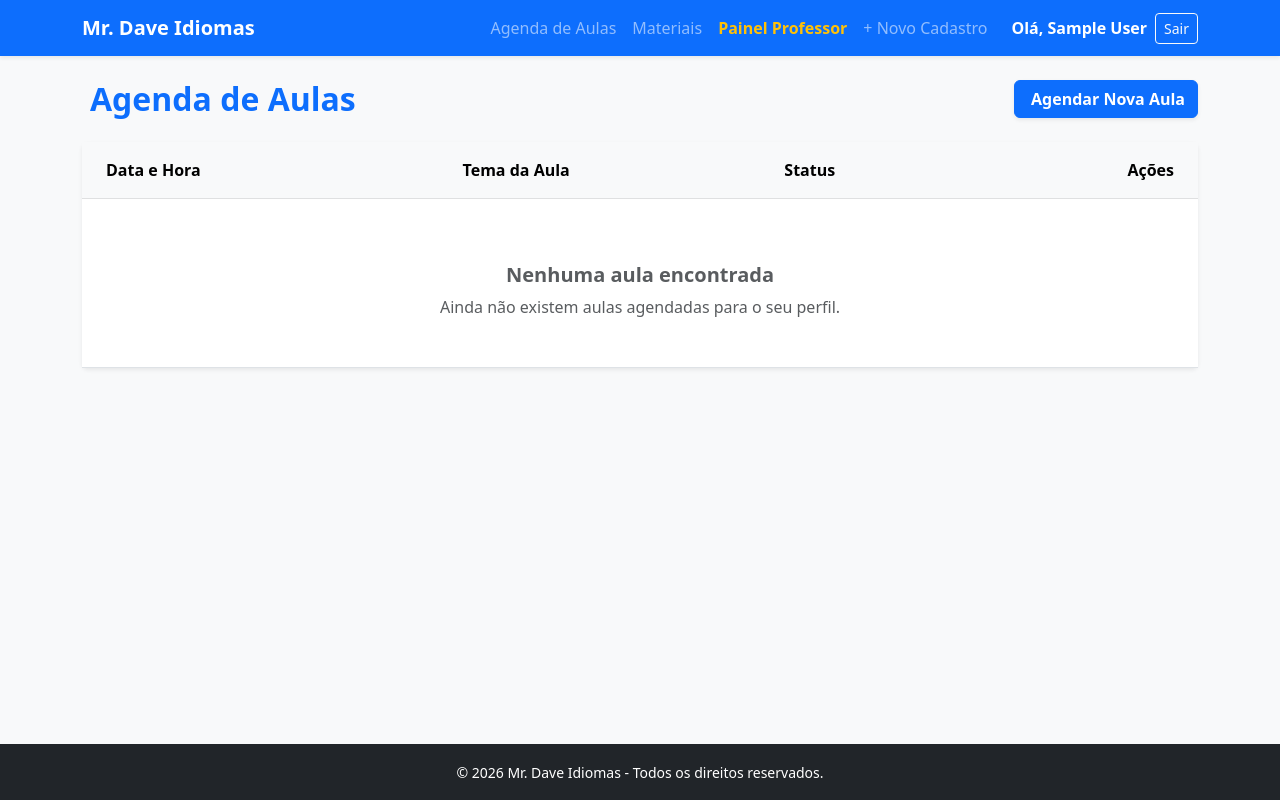
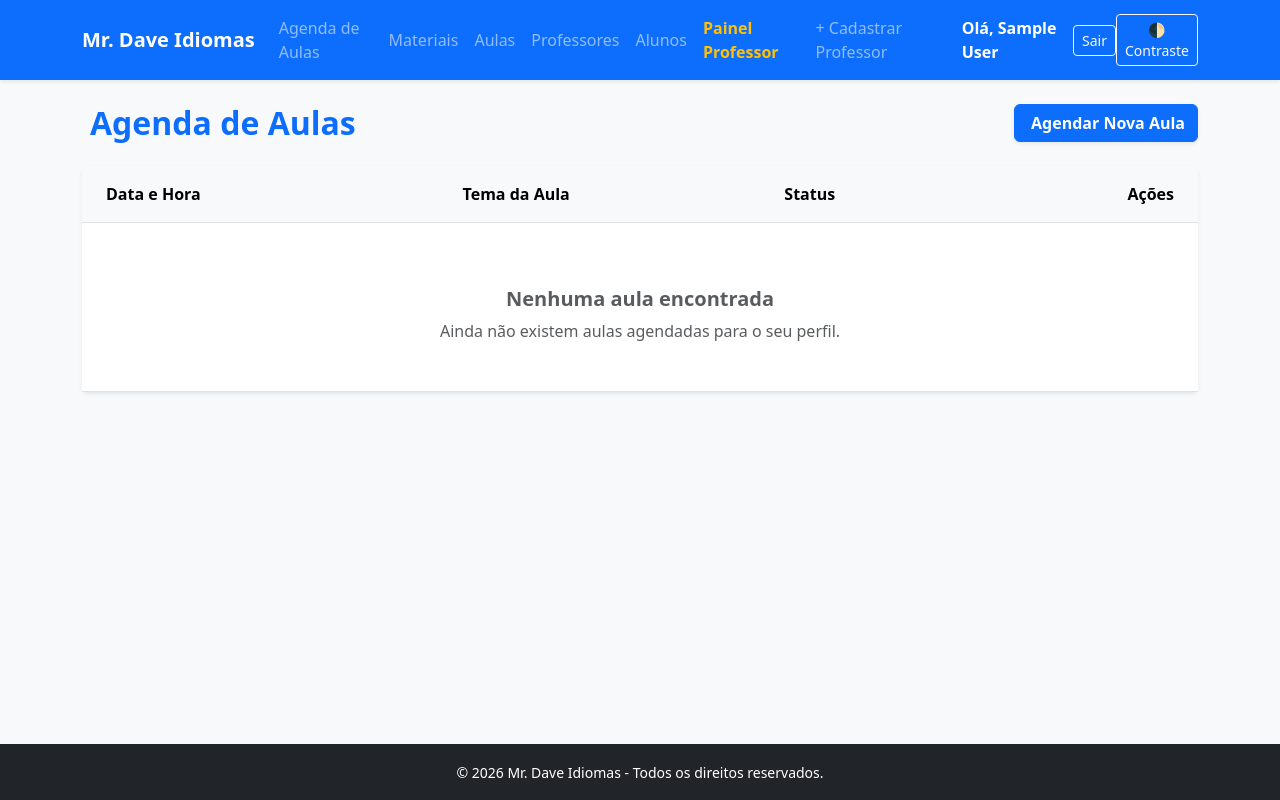
Before and after one commit to paula-helena/projeto_gestao_escolar, a Flask app: page /aulas in a window 1280 px wide. Run offline with Flask 3, Linux system fonts and the light colour scheme; the visitor is signed in with stand-in values (Sample User, id 1); data that the repository does not hold is empty; some libraries are stand-ins or nearby versions.

Commit message:
Botão de contraste e acessibilidade + menus de navegação Aulas, Alunos e Professores

```diff
--- a/templates/base.html
+++ b/templates/base.html
@@ -7,8 +7,52 @@
 
     <!-- Bootstrap 5 CSS -->
     <link href="https://cdn.jsdelivr.net/npm/bootstrap@5.3.0/dist/css/bootstrap.min.css" rel="stylesheet">
+    <style>
+/* Padrão base (Modo Claro) em conformidade com WCAG (Contraste > 7:1 - Nível AAA) */
+    :root {
+        --bs-body-bg: #ffffff;
+        --bs-body-color: #333333;
+    }
+
+
+    /* Padrão de Alto Contraste (Modo Escuro WCAG AAA) */
+    [data-bs-theme="dark"] {
+        --bs-body-bg: #000000 !important;
+        --bs-body-color: #ffffff !important;
+        --bs-tertiary-bg: #121212 !important;
+        --bs-secondary-color: #ffd700 !important;
+    }
+
+
+    [data-bs-theme="dark"] a {
+        color: #3399ff !important;
+        text-decoration: !important;
+    }
+
+
+    [data-bs-theme="dark"] .card,
+    [data-bs-theme="dark"] .modal-content,
+    [data-bs-theme="dark"] .navbar {
+        background-color: #0b0b0b !important;
+        border: 1px solid #ffffff !important;
+        color: #ffffff !important;
+    }
+
+
+    [data-bs-theme="dark"] .form-control {
+        background-color: #1a1a1a !important;
+        color: #ffffff !important;
+        border-color: #ffffff !important;
+    }
+
+
+    [data-bs-theme="dark"] .form-control::placeholder {
+        color: #cccccc !important;
+    }
+</style>
 </head>
 <body class="bg-light d-flex flex-column min-vh-100">
+
 
     <!-- BARRA DE NAVEGAÇÃO -->
     <nav class="navbar navbar-expand-lg navbar-dark bg-primary shadow-sm">
@@ -31,6 +75,16 @@
                         <li class="nav-item">
                             <a class="nav-link" href="/materiais">Materiais</a>
                         </li>
+                        <li class="nav-item">
+                            <a class="nav-link" href="/aulas">Aulas</a>
+                        </li>
+                        <li class="nav-item">
+                            <a class="nav-link" href="/professores">Professores</a>
+                        </li>
+                        <li class="nav-item">
+                            <a class="nav-link" href="/alunos">Alunos</a>
+                        </li>
+
 
                         <!-- Links EXCLUSIVOS para PROFESSOR -->
                         {% if session.get('perfil') == 'PROFESSOR' %}
@@ -38,7 +92,7 @@
                                 <a class="nav-link text-warning fw-bold" href="/home-professor">Painel Professor</a>
                             </li>
                             <li class="nav-item">
-                                <a class="nav-link" href="/selecionar-cadastro">+ Novo Cadastro</a>
+                                <a class="nav-link" href="/cadastro-professor">+ Cadastrar Professor</a>
                             </li>
 
                         <!-- Links EXCLUSIVOS para ALUNO -->
@@ -47,6 +101,7 @@
                                 <a class="nav-link text-info fw-bold" href="/home-aluno">Meu Painel</a>
                             </li>
                         {% endif %}
+
 
                         <!-- Saudação e Botão Sair -->
                         <li class="nav-item ms-lg-3 my-1 my-lg-0">
@@ -58,17 +113,27 @@
                             <a class="btn btn-outline-light btn-sm" href="/logout">Sair</a>
                         </li>
 
+
                     <!-- Opções mostradas APENAS quando NINGUÉM está logado -->
                     {% else %}
                         <li class="nav-item">
                             <a class="nav-link" href="/login">Login</a>
                         </li>
+                        <li class="nav-item">
+                            <a class="btn btn-light ms-lg-2 px-3 text-primary fw-bold" href="/cadastro">Cadastre-se</a>
+                        </li>
                     {% endif %}
-
+                    <!-- BOTÃO DE CONTRASTE (Disponível sempre para todos) -->
+                    <li class="nav-item my-1 my-lg-0">
+                        <button id="toggle-contraste" class="btn btn-outline-light btn-sm" onclick="alternarContraste()">
+                            🌓 Contraste
+                        </button>
+                    </li>
                 </ul>
             </div>
         </div>
     </nav>
+
 
     <!-- ÁREA PRINCIPAL ONDE AS OUTRAS PÁGINAS SÃO CARREGADAS -->
     <main class="container my-4 flex-grow-1">
@@ -78,6 +143,7 @@
 
     </main>
 
+
     <!-- RODAPÉ -->
     <footer class="bg-dark text-white text-center py-3 mt-auto">
         <div class="container">
@@ -85,7 +151,34 @@
         </div>
     </footer>
 
+
     <!-- Bootstrap 5 JS -->
     <script src="https://cdn.jsdelivr.net/npm/bootstrap@5.3.0/dist/js/bootstrap.bundle.min.js"></script>
+
+
+
+
+<script>
+    function alternarContraste() {
+        const htmlElement = document.documentElement;
+        const currentTheme = htmlElement.getAttribute('data-bs-theme');
+
+        if (currentTheme === 'dark') {
+            htmlElement.removeAttribute('data-bs-theme');
+            localStorage.setItem('tema', 'light');
+        } else {
+            htmlElement.setAttribute('data-bs-theme', 'dark');
+            localStorage.setItem('tema', 'dark');
+        }
+    }
+
+
+    // Aplica o tema salvo ao carregar a página
+    window.addEventListener('DOMContentLoaded', () => {
+        if (localStorage.getItem('tema') === 'dark') {
+            document.documentElement.setAttribute('data-bs-theme', 'dark');
+        }
+    });
+</script>
 </body>
 </html>
```
